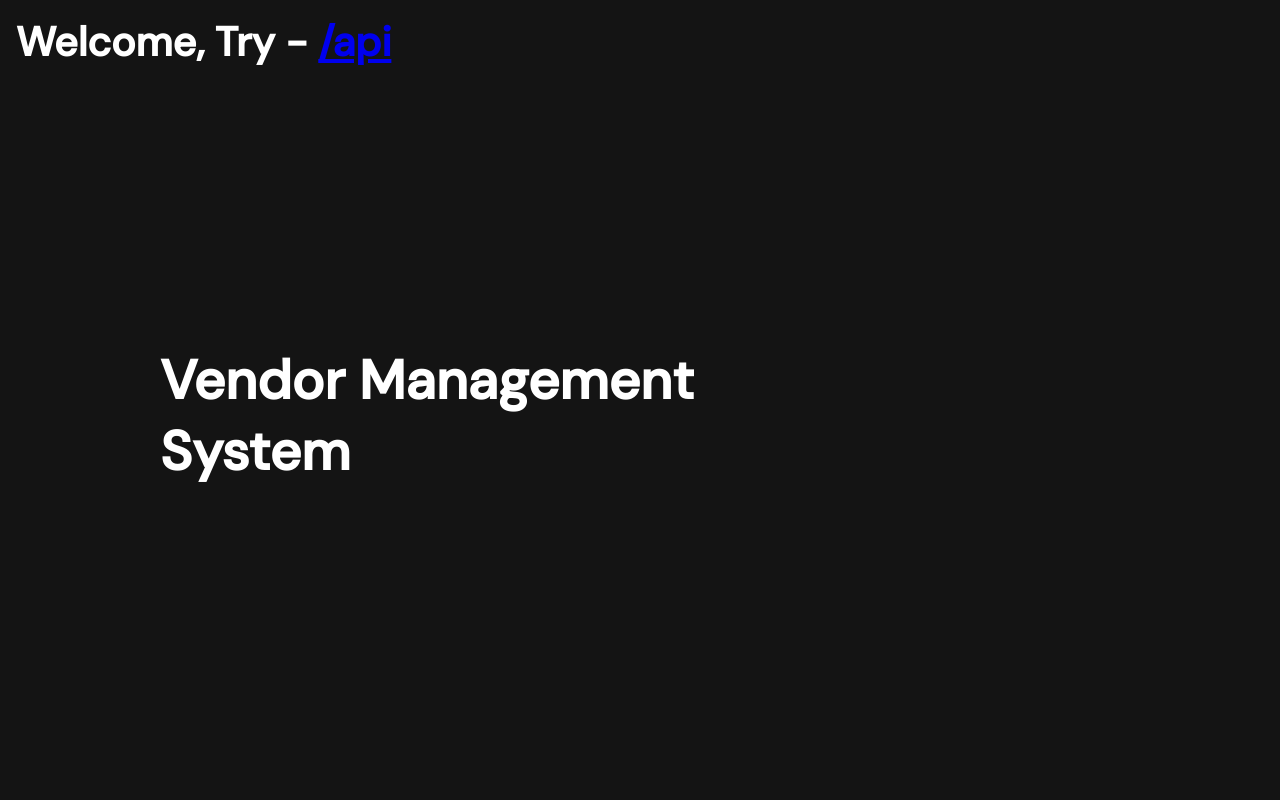
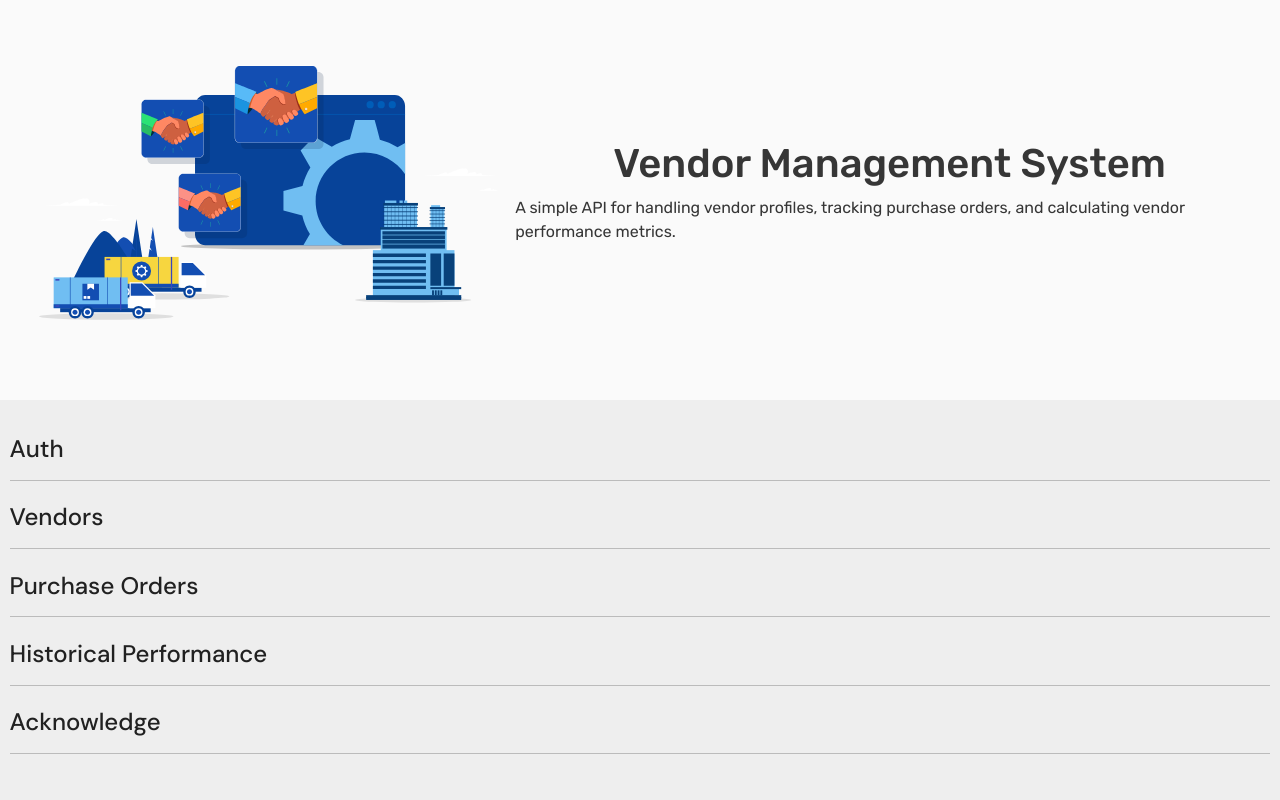
Before and after one commit to Sunasmohd/Vendor-Management-System, a Django app: page / in a window 1280 px wide. Run offline with Django 4.2, Linux system fonts and the light colour scheme.

Commit message:
Completely Modified Landing Page Of API.

```diff
--- a/core/static/core/css/styles.css
+++ b/core/static/core/css/styles.css
@@ -1,21 +1,81 @@
 *{
+  padding: 0;
   margin: 0;
-  padding: 0;
   box-sizing: border-box;
 }
+
 body{
-  background-color: rgb(20, 20, 20);
-  font-family: dm sans;
-  font-size: 1.7rem;
-  font-weight: 100;
+  background-color: rgb(238, 238, 238);
 }
-h1{
-  position: fixed;
-  top: 50%;
-  left: 40%;
-  transform: translate(-50%, -50%);
+
+.top-container{
+  display: flex;
+  background-color: rgb(250, 250, 250);
+  min-height: 50vh;
+  padding: 1rem;
+  overflow: hidden;
 }
-h2,h1,p{
-  color: white;
-  margin: 1rem;
+
+.top-container img{
+  width: 40%;
+  height: auto;
 }
+
+.main-title-container{
+  color: rgb(54, 54, 54);
+  display: flex;
+  flex-direction: column;
+  align-items: center;
+  justify-content: center;
+}
+
+.main-title-container h1{
+  font-size: 2.5rem;
+}
+
+.api-info-container{
+  background-color: rgb(238, 238, 238);
+  padding: .2rem .6rem .2rem  .6rem;
+  color: rgb(33, 33, 33);
+}
+
+.api-info-container:nth-child(2){
+  margin-top: 2rem;
+}
+
+.api-info-title h4{
+  font-size: 1.5rem;
+  font-weight: 500;
+  font-family: Dm sans;
+}
+
+.api-info-list li{
+  padding: .5rem;
+}
+
+.hidden{
+  display: none;
+}
+
+.rbk{
+  font-family: rubik;
+  font-weight: 400;
+}
+
+.wrap-word{
+  word-wrap: break-word;
+}
+
+@media screen and (max-width:950px) {
+  .top-container{
+    flex-direction: column;
+  }
+
+  .top-container img{
+    width: 100%;
+  }
+
+  .main-title-container h1{
+    font-size: 2rem;
+  }
+}
--- a/core/templates/index.html
+++ b/core/templates/index.html
@@ -5,11 +5,82 @@
   <meta charset="UTF-8">
   <meta name="viewport" content="width=device-width, initial-scale=1.0">
   <title>Vendor Management System</title>
-  <link href="https://fonts.googleapis.com/css2?family=DM+Sans:ital,wght@0,400;0,500;1,400;1,500&display=swap" rel="stylesheet">
+  <link href="https://fonts.googleapis.com/css2?family=DM+Sans:ital,wght@0,400;0,500;1,400;1,500&family=Rubik:wght@300;400;500;600&display=swap" rel="stylesheet">
+  <link href="https://cdn.jsdelivr.net/npm/bootstrap@5.0.2/dist/css/bootstrap.min.css" rel="stylesheet" integrity="sha384-EVSTQN3/azprG1Anm3QDgpJLIm9Nao0Yz1ztcQTwFspd3yD65VohhpuuCOmLASjC" crossorigin="anonymous">
   <link rel="stylesheet" href="{% static 'core/css/styles.css' %}">
 </head>
 <body>
-  <h2>Welcome, Try - <a href="/api">/api</a></h2>
-  <h1>Vendor Management System</h1>
+
+
+  <div class="top-container">
+    <img src="{% static 'core/images/vms.svg' %}" alt="">
+    <div class="main-title-container rbk">
+      <h1>Vendor Management System</h1>
+      <p>A simple API for handling vendor profiles, tracking purchase orders, and calculating vendor performance metrics.</p>
+    </div>
+  </div>
+
+  {% for api_info in api_infos %}
+  <div class="api-info-container">
+    <div class="api-info-title">
+      <h4>{{api_info.name}}</h4>
+      <hr>
+    </div>
+    <ul class="api-info-list hidden list-group rbk wrap-word">
+
+      {% if api_info.name == 'Auth' %}
+
+      <li class="alert alert-success"><button class="btn btn-success btn-sm me-3">POST</button>/auth/token/login/<span class="text-dark ms-5">to generate auth token</span></li>
+      <li class="alert alert-success"><button class="btn btn-success btn-sm me-3">POST</button>/auth/token/logout/ <span class="text-dark ms-5">to remove auth token</span></li>
+      <li class="alert alert-primary"><button class="btn btn-primary btn-sm me-3">GET</button>/auth/users/ <span class="text-dark ms-5">to get current user(all users if admin)</span></li>
+      <li class="alert alert-success"><button class="btn btn-success btn-sm me-3">POST</button>/auth/users/ <span class="text-dark ms-5">to create a new user</span></li>
+      <li class="alert alert-primary"><button class="btn btn-primary btn-sm me-3">GET</button>/auth/users/me/ <span class="text-dark ms-5">to get current user details</span></li>
+      <li class="alert alert-warning"><button class="btn btn-warning btn-sm me-3">PUT</button>/auth/users/me/ <span class="text-dark ms-5">to update current user details</span></li>
+      <li class="alert alert-info"><button class="btn btn-info btn-sm me-3">PATCH</button>/auth/users/me/ <span class="text-dark ms-5">to partial update current user details</span></li>
+      <li class="alert alert-danger"><button class="btn btn-danger btn-sm me-3">DELETE</button>/auth/users/me/ <span class="text-dark ms-5">to delete current user details</span></li>
+
+      {% elif api_info.name == 'Acknowledge' %}
+
+      <li class="alert alert-success"><button class="btn btn-success btn-sm me-3">POST</button>/api/purchase_orders/{po_id}/acknowledge/</li>
+
+      {% else %}
+
+      <li class="alert alert-primary"><button class="btn btn-primary btn-sm me-3">GET</button>/api{{api_info.gp}}</li>
+      <li class="alert alert-primary"><button class="btn btn-primary btn-sm me-3">GET</button>/api{{api_info.gppd}}</li>
+
+        {% if api_info.name == 'Purchase Orders' %}
+          <li class="alert alert-primary"><button class="btn btn-primary btn-sm me-3">GET</button>/api{{api_info.gp}}?vendor_id={vendor_id}</li>
+        {% endif %}
+
+      <li class="alert alert-success"><button class="btn btn-success btn-sm me-3">POST</button>/api{{api_info.gp}}</li>
+
+        {% if api_info.name != 'Historical Performance' %}
+        <li class="alert alert-warning"><button class="btn btn-warning btn-sm me-3">PUT</button>/api{{api_info.gppd}}</li>
+        <li class="alert alert-info"><button class="btn btn-info btn-sm me-3">PATCH</button>/api{{api_info.gppd}}</li>
+        {% endif %}
+
+      <li class="alert alert-danger"><button class="btn btn-danger btn-sm me-3">DELETE</button>/api{{api_info.gppd}}</li>
+
+      {% endif %}
+
+    </ul>
+  </div>
+  {% endfor %}
+
+
+  <script>
+    const title = document.getElementsByClassName('api-info-title')
+
+    for (let i = 0; i < title.length; i++) {
+      title[i].addEventListener('click', function () {
+        const list = this.nextElementSibling
+        if (list.classList.contains('hidden')) {
+          list.classList.remove('hidden');
+        } else {
+          list.classList.add('hidden');
+        }
+      });
+    }
+  </script>
 </body>
 </html>
--- a/core/views.py
+++ b/core/views.py
@@ -3,4 +3,11 @@ from django.shortcuts import render
 # Create your views here.
 
 def home(request):
-  return render(request,'index.html')
+  api_infos = [
+    {'name':'Auth'},
+    {'name':'Vendors','gp':'/vendors/','gppd':'/vendors/vendor_id}/'},
+    {'name':'Purchase Orders','gp':'/purchase_orders/','gppd':'/purchase_orders/{po_id}/'},
+    {'name':'Historical Performance','gp':'/vendors/{vendor_id}/performance/','gppd':'/vendors/{vendor_id}/performance/{performance_id}/'},
+    {'name':'Acknowledge'}
+  ]
+  return render(request,'index.html',context={'api_infos':api_infos})
--- a/vendor_manage/views.py
+++ b/vendor_manage/views.py
@@ -20,6 +20,7 @@ class PurchaseModelViewSet(ModelViewSet):
 
 
 class HistoricalPerformanceModelViewSet(ModelViewSet):
+  http_method_names = ('get','post','delete','head','options')
 
   def get_queryset(self):
      return HistoricalPerformance.objects.filter(vendor_id=self.kwargs.get('vendors_pk'))
```
Also changed, not shown: core/static/core/images/vms.svg (added).
